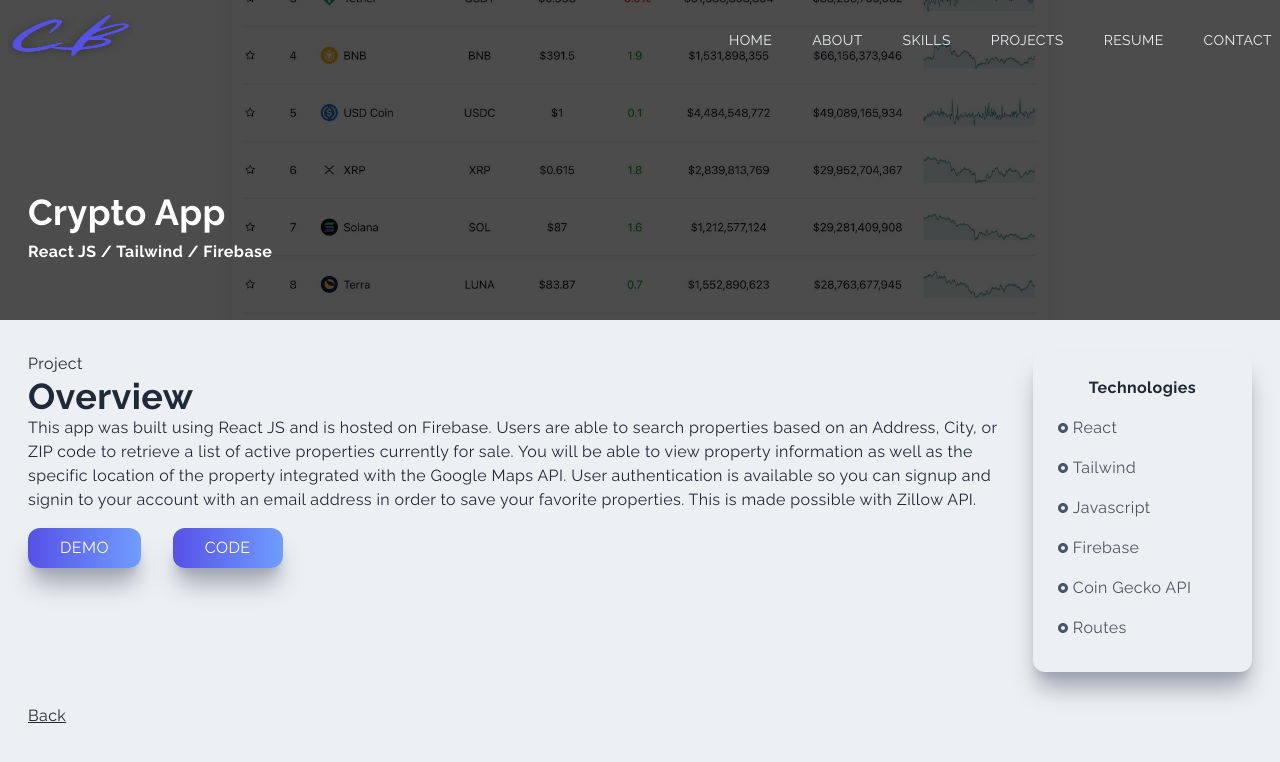
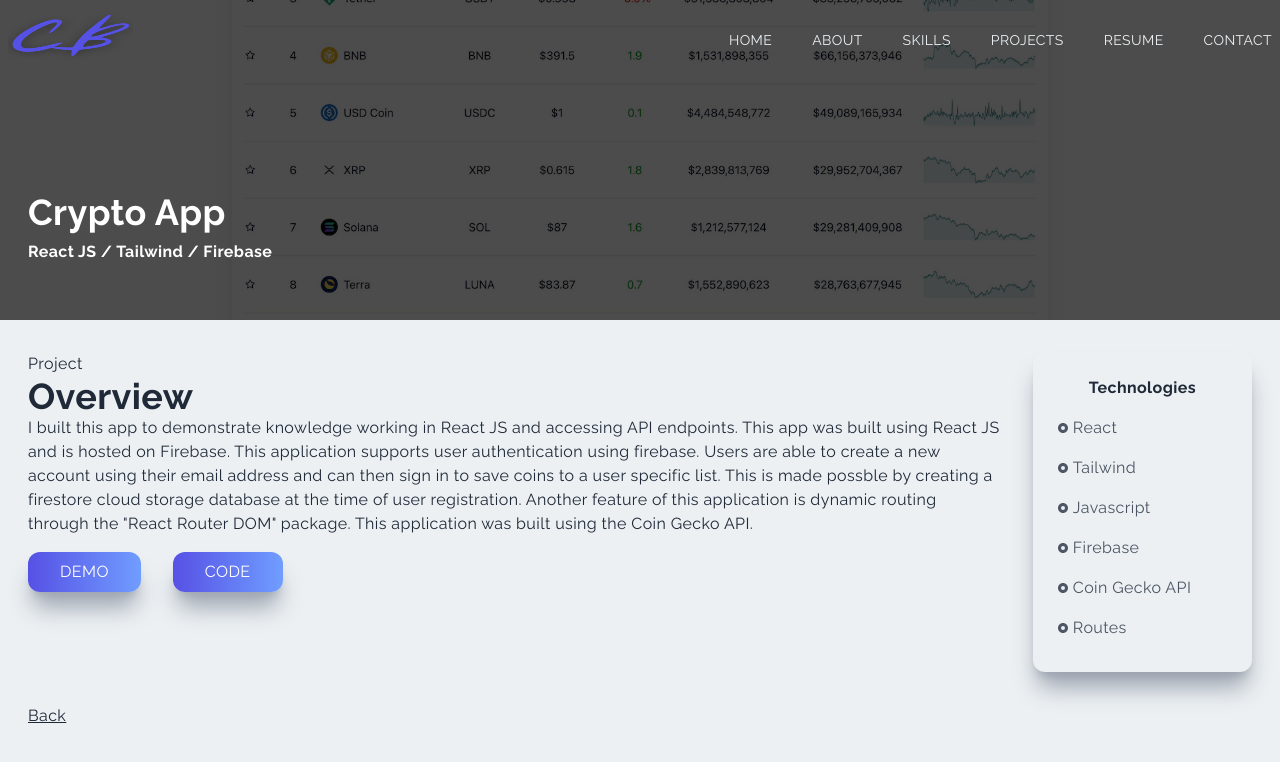
Before and after one commit to fireclint/portfolio-nextjs, a Next.js app: page /crypto in a window 1280 px wide. Shown: the top 762 px of the page. Built offline with nearby package versions, Linux system fonts and the light colour scheme.

Commit message:
updated read-me

```diff
--- a/components/Main.jsx
+++ b/components/Main.jsx
@@ -17,8 +17,6 @@
           </h1>
           <h1 className='py-2 text-gray-700'>A Front-End Web Developer</h1>
           <p className='py-4 text-gray-600 sm:max-w-[70%] m-auto'>
-            I’m a front-end web developer specializing in building (and
-            occasionally designing) exceptional digital experiences. Currently,
             I’m focused on building responsive front-end web applications while
             learning back-end technologies.
           </p>
@@ -26,13 +24,17 @@
             <a
               href='https://www.linkedin.com/in/clint-briley-50056920a/'
               target='_blank'
-              rel="noreferrer"
+              rel='noreferrer'
             >
               <div className='rounded-full shadow-lg shadow-gray-400 p-6 cursor-pointer hover:scale-110 ease-in duration-300'>
                 <FaLinkedinIn />
               </div>
             </a>
-            <a href='https://github.com/fireclint' target='_blank' rel="noreferrer">
+            <a
+              href='https://github.com/fireclint'
+              target='_blank'
+              rel='noreferrer'
+            >
               <div className='rounded-full shadow-lg shadow-gray-400 p-6 cursor-pointer hover:scale-110 ease-in duration-300'>
                 <FaGithub />
               </div>
--- a/components/Skills.jsx
+++ b/components/Skills.jsx
@@ -17,7 +17,7 @@
           Skills
         </p>
         <h2 className='py-4'>What I Can Do</h2>
-        <div className='grid md:grid-cols-2 lg:grid-cols-4 gap-8'>
+        <div className='grid grid-cols-2 lg:grid-cols-4 gap-8'>
           <div className='p-6 shadow-xl rounded-xl hover:scale-105 ease-in duration-300'>
             <div className='grid grid-cols-2 gap-4 justify-center items-center'>
               <div className='m-auto'>
--- a/pages/crypto.jsx
+++ b/pages/crypto.jsx
@@ -27,14 +27,15 @@
           <p>Project</p>
           <h2>Overview</h2>
           <p>
-            This app was built using React JS and is hosted on Firebase. Users
-            are able to search properties based on an Address, City, or ZIP code
-            to retrieve a list of active properties currently for sale. You will
-            be able to view property information as well as the specific
-            location of the property integrated with the Google Maps API. User
-            authentication is available so you can signup and signin to your
-            account with an email address in order to save your favorite
-            properties. This is made possible with Zillow API.
+            I built this app to demonstrate knowledge working in React JS and
+            accessing API endpoints. This app was built using React JS and is
+            hosted on Firebase. This application supports user authentication
+            using firebase. Users are able to create a new account using their
+            email address and can then sign in to save coins to a user specific
+            list. This is made possble by creating a firestore cloud storage
+            database at the time of user registration. Another feature of this
+            application is dynamic routing through the "React Router DOM"
+            package. This application was built using the Coin Gecko API.
           </p>
           <a
             href='https://cryptobase-yt.web.app/'
--- a/pages/netflix.jsx
+++ b/pages/netflix.jsx
@@ -27,20 +27,18 @@
           <p>Project</p>
           <h2>Overview</h2>
           <p>
-            This app was built using React JS and is hosted on Firebase. Users
-            are able to search properties based on an Address, City, or ZIP code
-            to retrieve a list of active properties currently for sale. You will
-            be able to view property information as well as the specific
-            location of the property integrated with the Google Maps API. User
-            authentication is available so you can signup and signin to your
-            account with an email address in order to save your favorite
-            properties. This is made possible with Zillow API.
+            I built this application in React JS and is hosted on GitHub pages.
+            This app features user authentication with firebase as well as the
+            firestore cloud storage database. This application is pulling movie
+            data from an the IMDB movie API and displaying different categories.
+            It features horizontal sliding and a featured selection. The
+            useContext hook is also being implemented for app-wide state
+            management.
           </p>
           <a
             href='https://fireclint.github.io/netflix-react-tailwind/'
             target='_blank'
             rel='noreferrer'
-
           >
             <button className='px-8 py-2 mt-4 mr-8'>Demo</button>
           </a>
@@ -48,7 +46,6 @@
             href='https://github.com/fireclint/netflix-react-tailwind'
             target='_blank'
             rel='noreferrer'
-
           >
             <button className='px-8 py-2 mt-4'>Code</button>
           </a>
@@ -70,10 +67,7 @@
                 <RiRadioButtonFill className='pr-1' /> Firebase
               </p>
               <p className='text-gray-600 py-2 flex items-center'>
-                <RiRadioButtonFill className='pr-1' /> Google API
-              </p>
-              <p className='text-gray-600 py-2 flex items-center'>
-                <RiRadioButtonFill className='pr-1' /> Zillow API
+                <RiRadioButtonFill className='pr-1' /> IMDB API
               </p>
             </div>
           </div>
--- a/pages/twitch.jsx
+++ b/pages/twitch.jsx
@@ -27,14 +27,13 @@
           <p>Project</p>
           <h2>Overview</h2>
           <p>
-            This app was built using React JS and is hosted on Firebase. Users
-            are able to search properties based on an Address, City, or ZIP code
-            to retrieve a list of active properties currently for sale. You will
-            be able to view property information as well as the specific
-            location of the property integrated with the Google Maps API. User
-            authentication is available so you can signup and signin to your
-            account with an email address in order to save your favorite
-            properties. This is made possible with Zillow API.
+            This appplication was built using NEXT.JS and is styled with
+            Tailwind CSS. The application is hosted statically using Vercel.
+            This is a mobile responsive recreation of Twitch.tv and features
+            Next/Auth.js for authentication. Users may choose to be
+            authenticated with either a Github account or a Google account. A
+            few features to note with this project are lazy loading images using
+            the Image component, built in routing, and Next/Auth Context.
           </p>
           <a
             href='https://github.com/fireclint/twitch-nextjs-tailwind'
@@ -71,7 +70,7 @@
                 <RiRadioButtonFill className='pr-1' /> Github Auth
               </p>
               <p className='text-gray-600 py-2 flex items-center'>
-                <RiRadioButtonFill className='pr-1' /> Google API
+                <RiRadioButtonFill className='pr-1' /> Google Auth
               </p>
             </div>
           </div>
```
